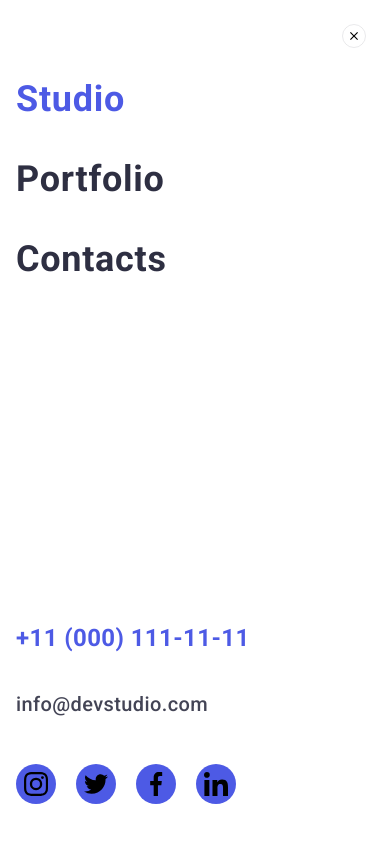
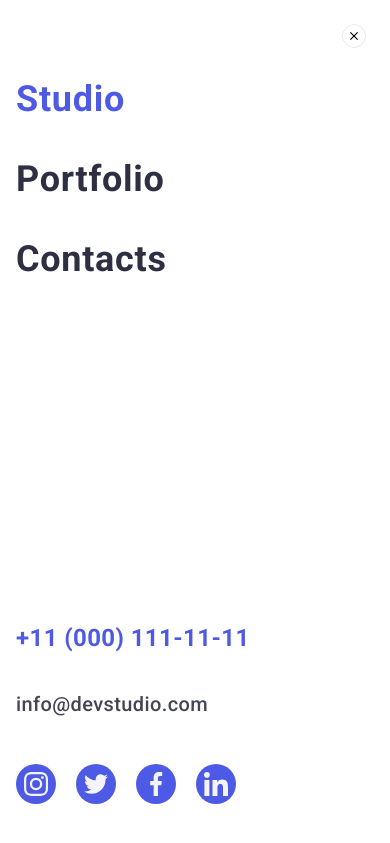
Before and after one commit to Imperface/goit-markup-hw-07, a plain HTML site: page index.html in a window 390 px wide. Both pictures are taken after a click on the button 358 px from the left and 35 px from the top of the page. Shown: the top 843 px of the page. Drawn offline with nearby package versions, Linux system fonts and the light colour scheme.

Commit message:
fix mobile menu

```diff
--- a/css/style.css
+++ b/css/style.css
@@ -252,7 +252,6 @@ address {
   /* MOBILE MENU NAV*/
   .mobile-menu__nav {
     flex-grow: 1;
-    margin-bottom: 40px;
   }
   .mobile-menu__nav-list {
     color: var(--c-text-secondary);
@@ -302,7 +301,10 @@ address {
   .mobile-menu__social-list {
     display: flex;
     column-gap: 56px;
-    fill: var(--fill-icon);
+    color: var(--fill-icon);
+  }
+  .mobile-menu__social-icon {
+    fill: currentColor;
   }
   .mobile-menu__social-link {
     display: flex;
```
